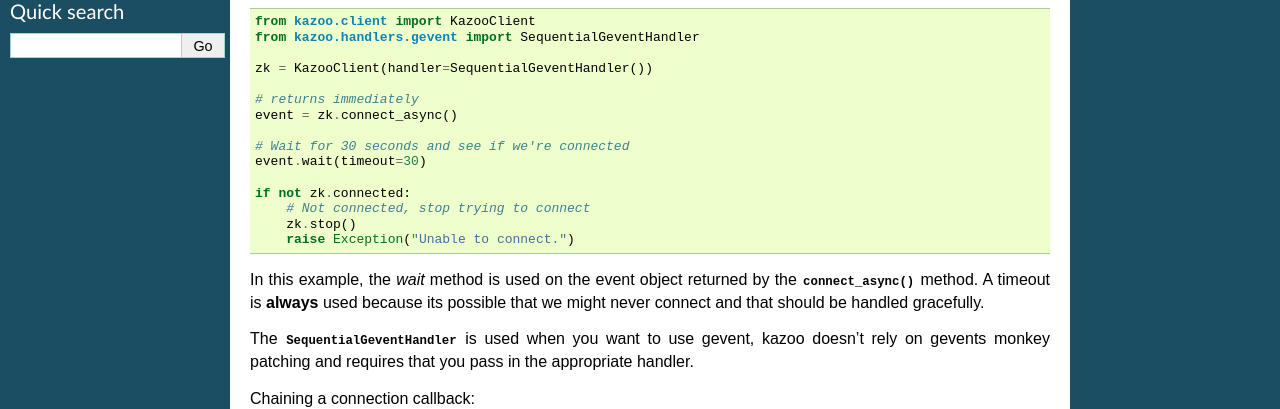
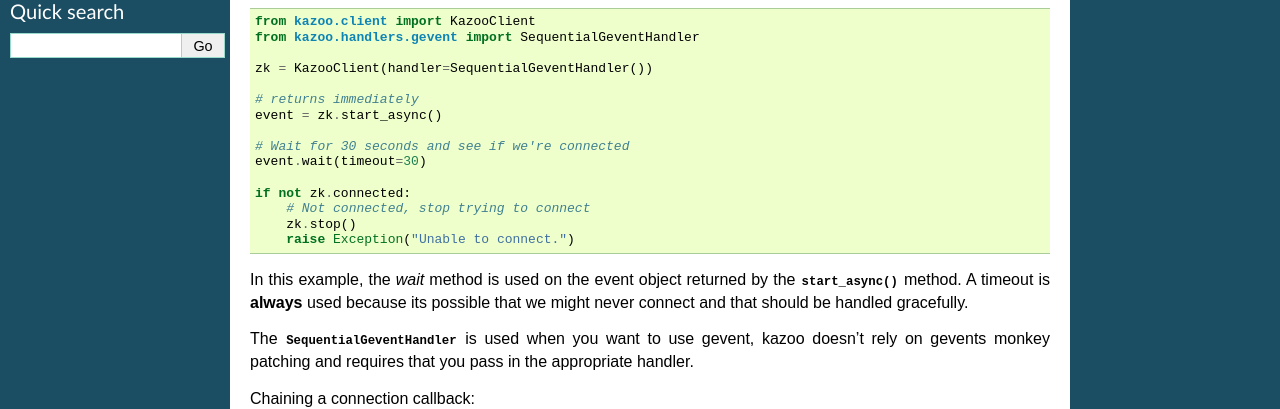
Before and after one commit to python-zk/kazoo, a Sphinx documentation site: the page built from docs/async_usage.rst, in a window 1280 px wide. Shown: the part 299-708 px from the top of the page. Built offline with Sphinx 7.4.7, drawn with Linux system fonts in a browser that asks for light colours.

Commit message:
Rename connect/connect_async to start/start_async. Update docs for renaming. Retain old connect/connect_async aliases for now.

```diff
--- a/docs/async_usage.rst
+++ b/docs/async_usage.rst
@@ -27,7 +27,7 @@
     zk = KazooClient(handler=SequentialGeventHandler())
 
     # returns immediately
-    event = zk.connect_async()
+    event = zk.start_async()
 
     # Wait for 30 seconds and see if we're connected
     event.wait(timeout=30)
@@ -38,7 +38,7 @@
         raise Exception("Unable to connect.")
 
 In this example, the `wait` method is used on the event object returned by the
-:meth:`~kazoo.client.KazooClient.connect_async` method. A timeout is **always**
+:meth:`~kazoo.client.KazooClient.start_async` method. A timeout is **always**
 used because its possible that we might never connect and that should be
 handled gracefully.
 
--- a/docs/basic_usage.rst
+++ b/docs/basic_usage.rst
@@ -15,11 +15,11 @@
     from kazoo.client import KazooClient
 
     zk = KazooClient()
-    zk.connect()
+    zk.start()
 
 By default, the client will connect to a local Zookeeper server on the default
 port (2181). You should make sure Zookeeper is actually running there first,
-or the ``connect`` command will be waiting until its default timeout.
+or the ``start`` command will be waiting until its default timeout.
 
 Once connected, the client will attempt to stay connected regardless of
 intermittent connection loss or Zookeeper session expiration. The client can be
```
Also changed, not shown: 5 other files.
